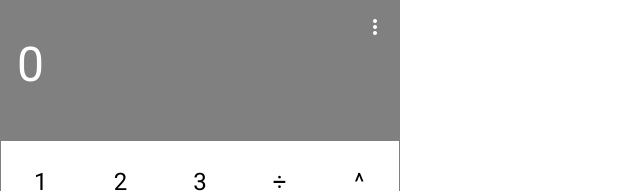
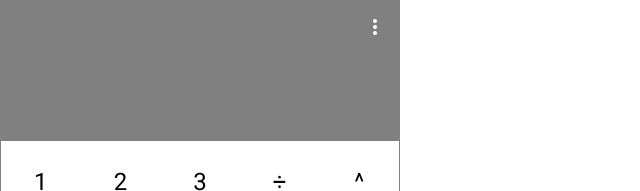
Before and after one commit to moustaxx/calculator-angular, an Angular app: page / in a window 1280 px wide. Shown: the top 191 px of the page, without its empty margins (0-640 px from the left). Built offline with nearby package versions, Linux system fonts and the light colour scheme.

Commit message:
Remove 0 placeholder

```diff
--- a/src/app/main-view/main-view.component.html
+++ b/src/app/main-view/main-view.component.html
@@ -1,7 +1,6 @@
 <div class="wrapper">
   <app-menu class="menuBtnWrapper"></app-menu>
   <div class="mathExpressionWrapper">
-    <span class="mathExpression" *ngIf="!mathExpression.length">0</span>
     <div class="mathExpression" #mathExprDiv>{{ mathExpression.join('') }}</div>
     <div class="instantResult">
       <span *ngIf="instantResult">{{ instantResult }}</span>
```
